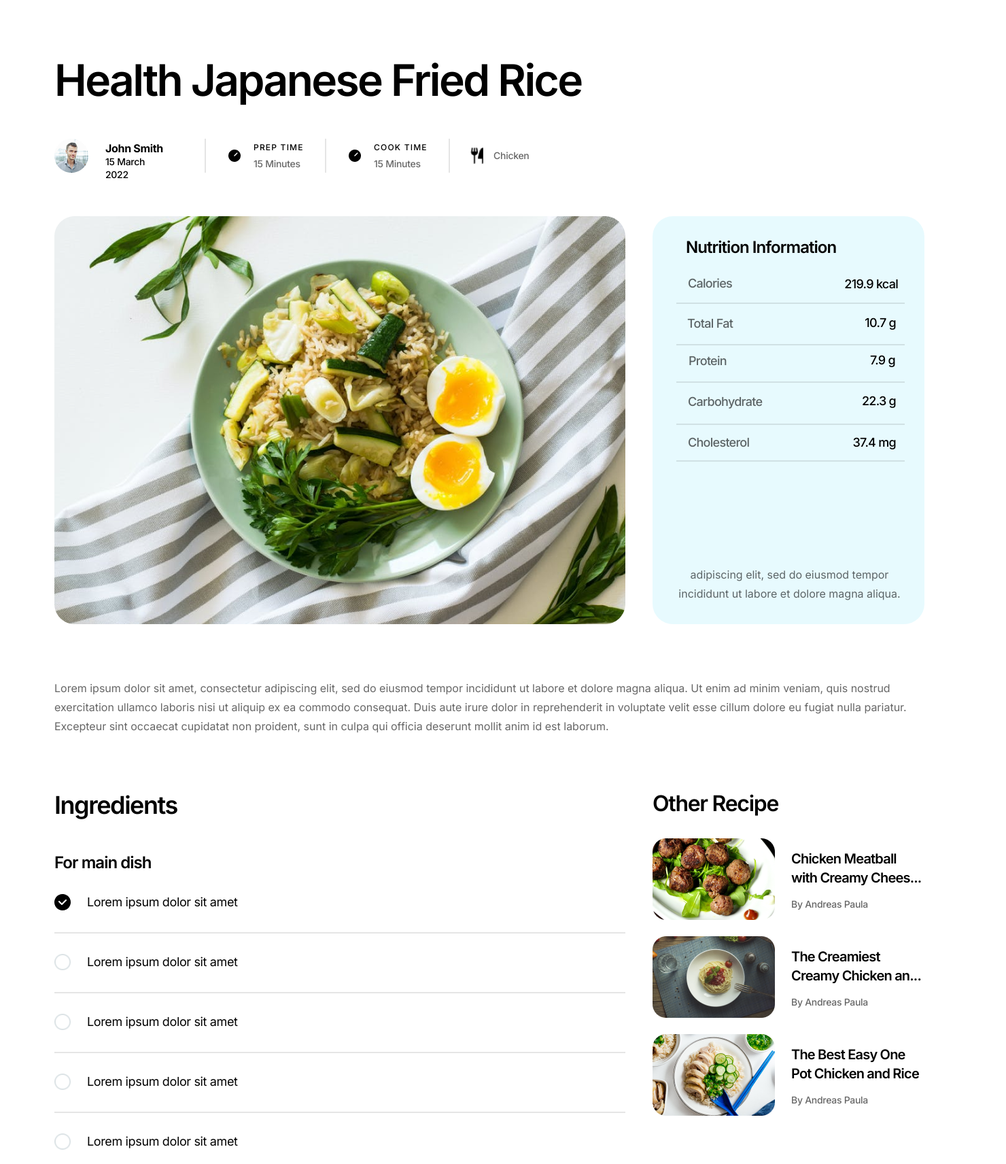
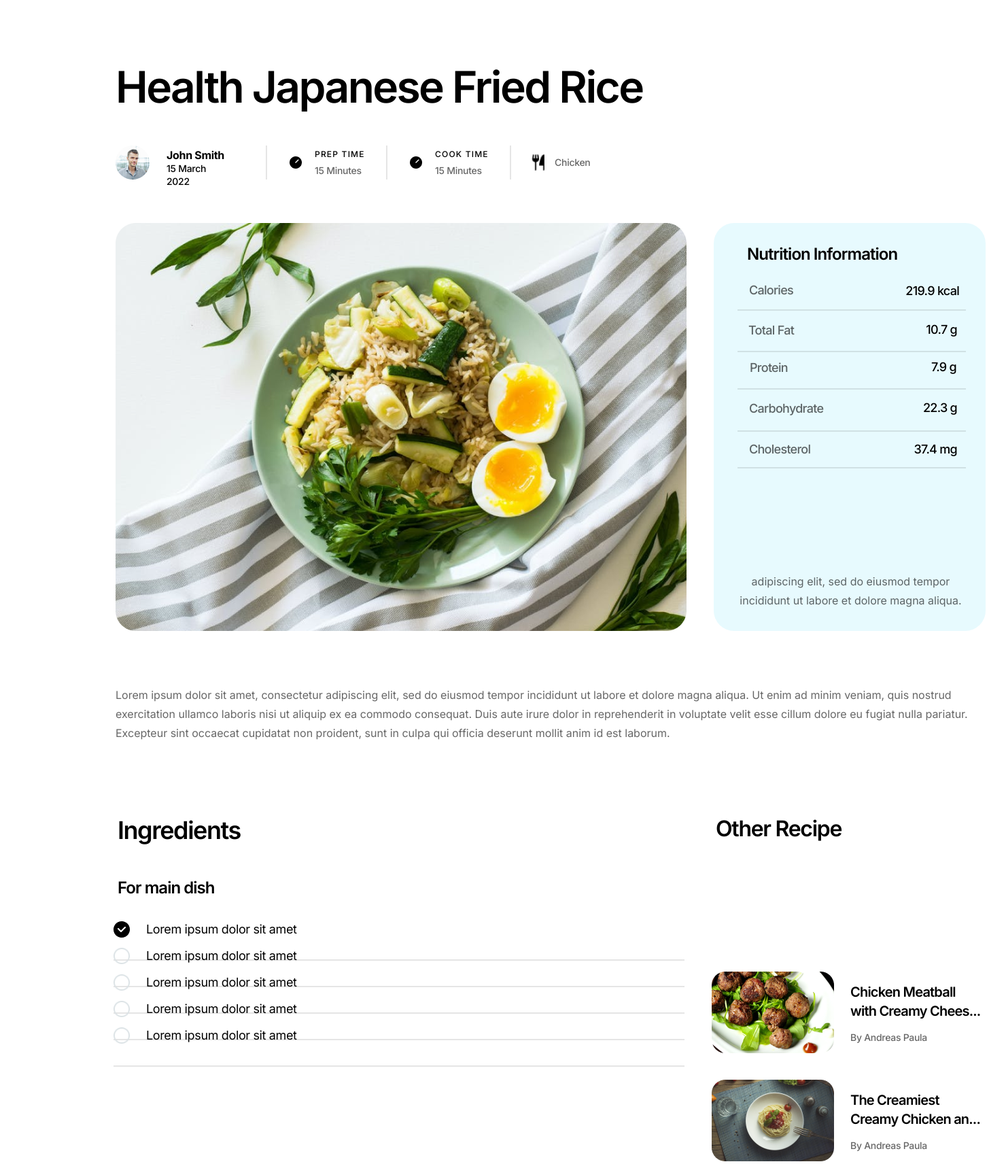
Before and after one commit to FloreFabre/foodlife, a PHP site: page /indexRecette.php in a window 1480 px wide. Shown: the part 111-1823 px from the top of the page at 68% size. Run offline with PHP 8.4, Linux system fonts and the light colour scheme; some libraries are stand-ins or nearby versions.

Commit message:
mise a jour css grid

```diff
--- a/css/pageRecette.css
+++ b/css/pageRecette.css
@@ -1,14 +1,38 @@
 /* top page */
-.body {
-
-    position: relative;
-    width: 1440px;
-
-}
+
+/* html {
+
+    background-color: #000000;
+}
+
+body {
+    margin-right: auto;
+    margin-left: auto;
+    max-width: 1440px;
+    background: white;
+} */
 
 .RecetteTop {
 
+
     display: grid;
+    POSITION: absolute;
+    top: 10px;
+    LEFT: 90px;
+
+}
+
+.RecetteMid{
+    position: absolute;
+    left: 93px;
+    top: 37px;
+}
+
+.RecetteBot{
+
+    position: absolute;
+    left: 89px;
+    top: 49px;
 }
 
 .RecetteTopTitre {
@@ -576,7 +600,25 @@
     color: #000000;
 }
 
-.checkingre1 {
+.ingredienCheck{
+
+    display: grid;
+    grid-template-rows: repeat(1,1fr);
+    grid-template-columns: repeat(1,1fr);
+    position: relative;
+    margin-left: 171px;
+    left: -177px;
+    top: 3px;
+    row-gap: 39px;
+    column-gap: -25px;
+}
+
+.ingrechek1{
+
+    position: relative;
+}
+
+.checkingre {
 
     position: absolute;
     width: 24px;
@@ -585,7 +627,7 @@
     top: 1426px;
 }
 
-.texteingre1 {
+.texteingre {
 
     position: absolute;
     width: 223px;
@@ -605,122 +647,9 @@
     color: #000000;
 }
 
-.checkingre2 {
-    position: absolute;
-    width: 24px;
-    height: 24px;
-    left: 80px;
-    top: 1514px;
-
-}
-
-.texteingre2 {
-
-    position: absolute;
-    width: 223px;
-    height: 22px;
-    left: 128px;
-    top: 1515px;
-
-    font-family: 'Inter';
-    font-style: normal;
-    font-weight: 400;
-    font-size: 18px;
-    line-height: 22px;
-    /* identical to box height */
-
-    letter-spacing: -0.02em;
-
-    color: #000000;
-}
-
-.checkingre3 {
-
-    position: absolute;
-    width: 24px;
-    height: 24px;
-    left: 80px;
-    top: 1602px;
-}
-
-.texteingre3 {
-
-    position: absolute;
-    width: 223px;
-    height: 22px;
-    left: 128px;
-    top: 1603px;
-
-    font-family: 'Inter';
-    font-style: normal;
-    font-weight: 400;
-    font-size: 18px;
-    line-height: 22px;
-    /* identical to box height */
-
-    letter-spacing: -0.02em;
-
-    color: #000000;
-}
-
-.checkingre4 {
-
-    position: absolute;
-    width: 24px;
-    height: 24px;
-    left: 80px;
-    top: 1690px;
-}
-
-.texteingre4 {
-
-    position: absolute;
-    width: 223px;
-    height: 22px;
-    left: 128px;
-    top: 1691px;
-
-    font-family: 'Inter';
-    font-style: normal;
-    font-weight: 400;
-    font-size: 18px;
-    line-height: 22px;
-    /* identical to box height */
-
-    letter-spacing: -0.02em;
-
-    color: #000000;
-}
-
-.checkingre5 {
-    position: absolute;
-    width: 24px;
-    height: 24px;
-    left: 80px;
-    top: 1778px;
-}
-
-.texteingre5 {
-
-    position: absolute;
-    width: 223px;
-    height: 22px;
-    left: 128px;
-    top: 1779px;
-
-    font-family: 'Inter';
-    font-style: normal;
-    font-weight: 400;
-    font-size: 18px;
-    line-height: 22px;
-    /* identical to box height */
-
-    letter-spacing: -0.02em;
-
-    color: #000000;
-}
-
-.ingreséparation1 {
+
+
+.ingreséparation {
     position: absolute;
     width: 840px;
     height: 0px;
@@ -731,51 +660,10 @@
 
 }
 
-.ingreséparation2 {
-
-    position: absolute;
-    width: 840px;
-    height: 0px;
-    left: 80px;
-    top: 1570px;
-
-    border: 1px solid rgba(0, 0, 0, 0.1);
-}
-
-.ingreséparation3 {
-    position: absolute;
-    width: 840px;
-    height: 0px;
-    left: 80px;
-    top: 1658px;
-
-    border: 1px solid rgba(0, 0, 0, 0.1);
-
-}
-
-.ingreséparation4 {
-
-    position: absolute;
-    width: 840px;
-    height: 0px;
-    left: 80px;
-    top: 1746px;
-
-    border: 1px solid rgba(0, 0, 0, 0.1);
-}
-
-.ingreséparation5 {
-
-    position: absolute;
-    width: 840px;
-    height: 0px;
-    left: 80px;
-    top: 1834px;
-
-    border: 1px solid rgba(0, 0, 0, 0.1);
-}
+
 
 /* OTHER RECIPE */
+
 
 .TireOR {
 
@@ -798,7 +686,29 @@
 
 }
 
-.imgORrecette1 {
+.OtherRecipe{
+    display: grid;
+    grid-template-rows: repeat(1,1fr);
+    grid-template-columns: repeat(1,1fr);
+    position: relative;
+    margin-left: 171px;
+    left: -177px;
+    top: 3px;
+    row-gap: 39px;
+    column-gap: -25px;
+}
+
+.OtherRecipe1{
+
+    position: relative;
+    width: 400px;
+    height: 120px;
+    left: 0px;
+    top: 0px;
+
+}
+
+.imgORrecette {
     position: absolute;
     width: 180px;
     height: 120px;
@@ -807,7 +717,7 @@
 
 }
 
-.ORtitre1 {
+.ORtitre {
 
     position: absolute;
     width: 196px;
@@ -828,7 +738,7 @@
 
 }
 
-.ORauteur1 {
+.ORauteur {
 
     position: absolute;
     width: 113px;
@@ -1351,20 +1261,19 @@
 
 /* email subscribe */
 
-.subscribe2{
+.subscribe2 {
 
     position: absolute;
     width: 1280px;
     height: 442px;
-    left: 80px;
+    left: 149px;
     top: 3826px;
-
     background: #E7F9FD;
     border-radius: 60px;
 
 }
 
-.imgemail1v2{
+.imgemail1v2 {
 
     position: absolute;
     width: 260.07px;
@@ -1377,7 +1286,7 @@
 
 }
 
-.imgemail3v2{
+.imgemail3v2 {
     position: absolute;
     left: 954px;
     top: 214px;
@@ -1386,18 +1295,26 @@
 
 /* Like recipe too */
 
-.Recipelike{
+.Recipelike {
 
     display: grid;
-}
-
-
-.RecipelikeTitre{
+    /* grid-template-rows: repeat(4,1fr); */
+    grid-template-columns: repeat(4,1fr);
+    position: relative;
+    margin-left: 171px;
+    left: -126px;
+    top: 258px;
+    row-gap: 371px;
+    column-gap: -25px;
+}
+
+
+.RecipelikeTitre {
 
     position: absolute;
     width: 468px;
     height: 44px;
-left: 486px;
+    left: 560px;
     top: 4428px;
 
     font-family: 'Inter';
@@ -1413,14 +1330,13 @@ color: #000000;
 }
 
 
-.Recipelike1{
-    position: absolute;
-    left: 90px;
-    top: 378px;
-
-}
-
-.imgRL{
+.Recipelike1 {
+    position: relative;
+
+
+}
+
+.imgRL {
 
     position: absolute;
     width: 290px;
@@ -1434,7 +1350,7 @@ border-radius: 20px;
 }
 
 
-.likeRL{
+.likeRL {
 
     position: absolute;
     width: 48px;
@@ -1443,7 +1359,7 @@ border-radius: 20px;
     top: 4205px;
 }
 
-.RLtexte{
+.RLtexte {
 
     position: absolute;
     width: 290px;
@@ -1464,7 +1380,7 @@ border-radius: 20px;
 
 }
 
-.imgTimeRL{
+.imgTimeRL {
 
     position: absolute;
     width: 18px;
@@ -1474,7 +1390,7 @@ top: 4505px;
 
 }
 
-.minRL{
+.minRL {
     position: absolute;
     width: 73px;
     height: 17px;
@@ -1493,7 +1409,7 @@ top: 4505px;
     color: rgba(0, 0, 0, 0.6);
 }
 
-.imgCatRL{
+.imgCatRL {
 
     position: absolute;
     width: 24px;
@@ -1503,7 +1419,7 @@ top: 4505px;
 }
 
 
-.catRL{
+.catRL {
 
     position: absolute;
     width: 50px;
@@ -1523,27 +1439,7 @@ top: 4505px;
     color: rgba(0, 0, 0, 0.6);
 }
 
-.Recipelike2{
-    position: absolute;
-    left: 415px;
-    top: 378px;
-
-}
-
-
-.Recipelike3{
-    position: absolute;
-    left: 740px;
-    top: 378px;
-
-}
-
-.Recipelike4{
-    position: absolute;
-    left: 1070px;
-    top: 378px;
-
-}
+
 
 .footerPR {
     width: 100%;
--- a/css/recetteAccueil2.css
+++ b/css/recetteAccueil2.css
@@ -1,6 +1,13 @@
-.deliciousRecipe{
-display: grid;
-
+.griiid{
+    display: grid;
+    grid-template-rows: repeat(4,1fr);
+    grid-template-columns: repeat(4,1fr);
+    position: relative;
+    margin-left: 171px;
+    left: -117px;
+    top: -1520px;
+    row-gap: 371px;
+    column-gap: -25px;
 }
 
 .deliciousRecipeTitre{
@@ -44,10 +51,10 @@ display: grid;
 /* DR1 */
 
 .deliciousRecipe1{
-    position: absolute;
+    position: relative;
+    top: 0px;
+    left: 0px;
 
-    left: 90px;
-    top: 0px;
 
 }
 
--- a/css/style.css
+++ b/css/style.css
@@ -7,9 +7,16 @@
   box-sizing: border-box;
 
 }
+/* html{
+  background-color: #000000;
+}
 
-
-
+body{
+margin-left: auto;
+margin-right: auto;
+max-width: 1440px;
+background: white;
+} */
 
 a {
   text-decoration: none;
@@ -192,7 +199,7 @@ li {
 
   align-items: center;
   background-color: rgb(255, 255, 255);
-  margin-top: 360%;
+  margin-top: 200%;
   margin-bottom: 3%;
   padding-bottom: 0%;
 
@@ -292,6 +299,17 @@ li {
 .imgD {
   position: absolute;
   border-radius: 0px 20px 20px 0px;
+
+}
+
+.imgDapproved {
+
+  position: absolute;
+  width: 150px;
+  height: 150px;
+  left: 719px;
+  top: 206px;
+
 
 }
 
@@ -603,7 +621,7 @@ li {
   position: absolute;
   width: 146px;
   height: 19px;
-  left: 40px;
+  left: 29px;
   top: 20px;
 
   font-family: 'Inter';
@@ -920,11 +938,7 @@ li {
 
 /* Section Chef */
 
-.chef {
 
-  display: grid;
-
-}
 
 
 .titrechef {
--- a/indexRecette.php
+++ b/indexRecette.php
@@ -116,38 +116,52 @@
             <span class="ingredientTitre">Ingredients</span>
             <span class="maindish">For main dish</span>
             <div class="ingredienCheck">
-                <img class="checkingre1" src="./img/stepcheck.png" alt="">
-                <span class="texteingre1">Lorem ipsum dolor sit amet</span>
-                <hr class="ingreséparation1">
-                <img class="checkingre2" src="./img/stepuncheck.png" alt="">
-                <span class="texteingre2">Lorem ipsum dolor sit amet</span>
-                <hr class="ingreséparation2">
-                <img class="checkingre3" src="./img/stepuncheck.png" alt="">
-                <span class="texteingre3">Lorem ipsum dolor sit amet</span>
-                <hr class="ingreséparation3">
-                <img class="checkingre4" src="./img/stepuncheck.png" alt="">
-                <span class="texteingre4">Lorem ipsum dolor sit amet</span>
-                <hr class="ingreséparation4">
-                <img class="checkingre5" src="./img/stepuncheck.png" alt="">
-                <span class="texteingre5">Lorem ipsum dolor sit amet</span>
-                <hr class="ingreséparation5">
+                <div class="ingrechek1">
+                <img class="checkingre" src="./img/stepcheck.png" alt="">
+                <span class="texteingre">Lorem ipsum dolor sit amet</span>
+                <hr class="ingreséparation">
+            </div>
+            <div class="ingrechek1">
+                <img class="checkingre" src="./img/stepuncheck.png" alt="">
+                <span class="texteingre">Lorem ipsum dolor sit amet</span>
+                <hr class="ingreséparation">
+                </div>
+                <div class="ingrechek1">
+                <img class="checkingre" src="./img/stepuncheck.png" alt="">
+                <span class="texteingre">Lorem ipsum dolor sit amet</span>
+                <hr class="ingreséparation">
+                </div>
+                <div class="ingrechek1">
+                <img class="checkingre" src="./img/stepuncheck.png" alt="">
+                <span class="texteingre">Lorem ipsum dolor sit amet</span>
+                <hr class="ingreséparation">
+                </div>
+                <div class="ingrechek1">
+                <img class="checkingre" src="./img/stepuncheck.png" alt="">
+                <span class="texteingre">Lorem ipsum dolor sit amet</span>
+                <hr class="ingreséparation">
+                </div>
 
             </div>
         </div>
+
+        <span class="TireOR">Other Recipe</span>
         <div class="OtherRecipe">
-            <span class="TireOR">Other Recipe</span>
-
-            <img class="imgORrecette1" src="./img/ORchiken.png" alt="">
-            <span class="ORtitre1">Chicken Meatball with Creamy Chees...</span>
-            <span class="ORauteur1">By Andreas Paula</span>
-
-            <img class="imgORrecette2" src="./img/ORcreamy.png" alt="">
-            <span class="ORtitre2">The Creamiest Creamy Chicken an...</span>
-            <span class="ORauteur2">By Andreas Paula</span>
-
-            <img class="imgORrecette3" src="./img/ORricechicken.png" alt="">
-            <span class="ORtitre3">The Best Easy One Pot Chicken and Rice</span>
-            <span class="ORauteur3">By Andreas Paula</span>
+            <div class="OtherRecipe1">
+            <img class="imgORrecette" src="./img/ORchiken.png" alt="">
+            <span class="ORtitre">Chicken Meatball with Creamy Chees...</span>
+            <span class="ORauteur">By Andreas Paula</span>
+            </div>
+            <div class="OtherRecipe1">
+            <img class="imgORrecette" src="./img/ORcreamy.png" alt="">
+            <span class="ORtitre">The Creamiest Creamy Chicken an...</span>
+            <span class="ORauteur">By Andreas Paula</span>
+            </div>
+            <div class="OtherRecipe1">
+            <img class="imgORrecette" src="./img/ORricechicken.png" alt="">
+            <span class="ORtitre">The Best Easy One Pot Chicken and Rice</span>
+            <span class="ORauteur">By Andreas Paula</span>
+            </div>
 
             <div class="pub2">
 
@@ -231,11 +245,11 @@
     </div>
 
 
-    <div class="Recipelike">
 
 
-        <span class="RecipelikeTitre">You may like these recipe too</span>
 
+    <span class="RecipelikeTitre">You may like these recipe too</span>
+    <div class="Recipelike">
 
 
         <div class="Recipelike1">
@@ -256,7 +270,7 @@
 
         </div>
 
-        <div class="Recipelike2">
+        <div class="Recipelike1">
 
             <img class="imgRL" src="./img/wagyubeef.png" alt="">
             <img class="likeRL" src="./img/unlike.png" alt="">
@@ -274,7 +288,7 @@
 
         </div>
 
-        <div class="Recipelike3">
+        <div class="Recipelike1">
 
             <img class="imgRL" src="./img/friedriceasparagus.png" alt="">
             <img class="likeRL" src="./img/like.png" alt="">
@@ -292,7 +306,7 @@
 
         </div>
 
-        <div class="Recipelike4">
+        <div class="Recipelike1">
 
             <img class="imgRL" src="./img/tacomeat.png" alt="">
             <img class="likeRL" src="./img/unlike.png" alt="">
```
Also changed, not shown: css/recetteAccueil.css (+14 -119 lines), index.php (+28 -88 lines). Lines whose indentation alone changed are shown as unchanged.
